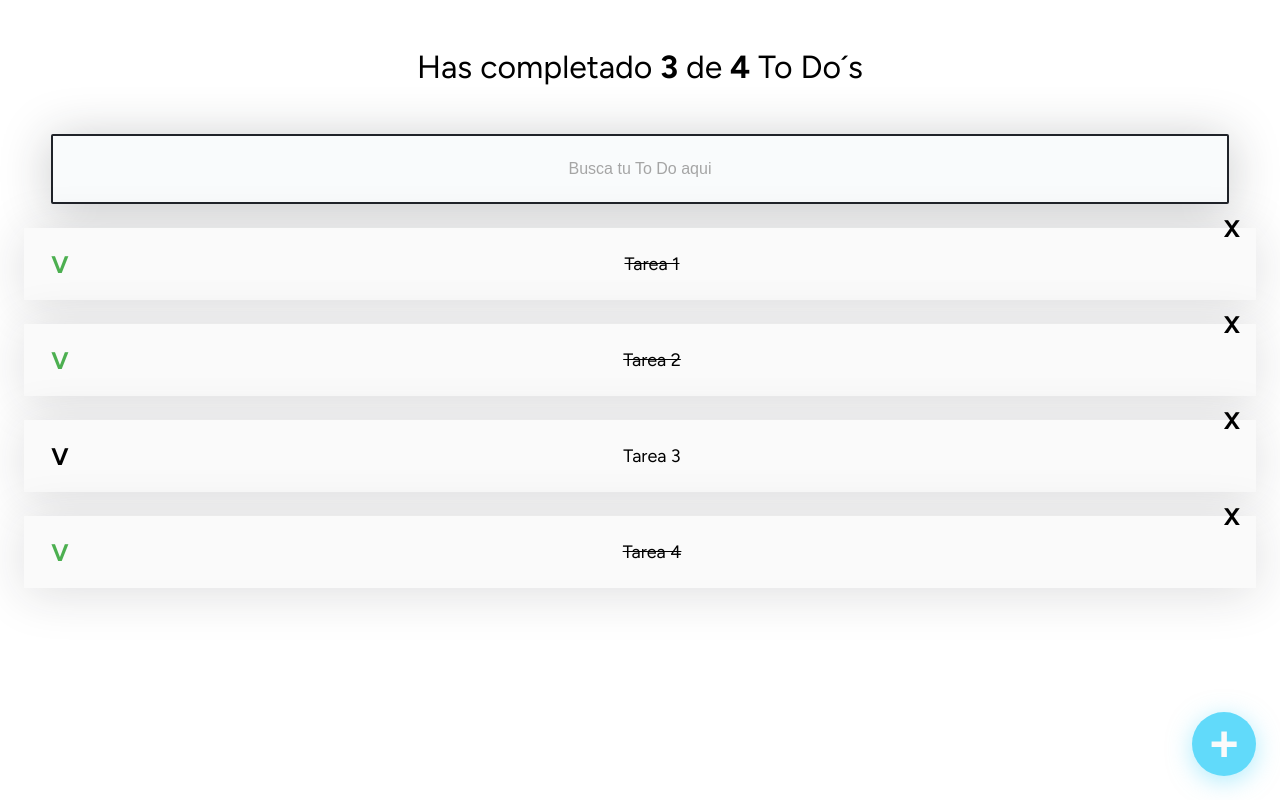
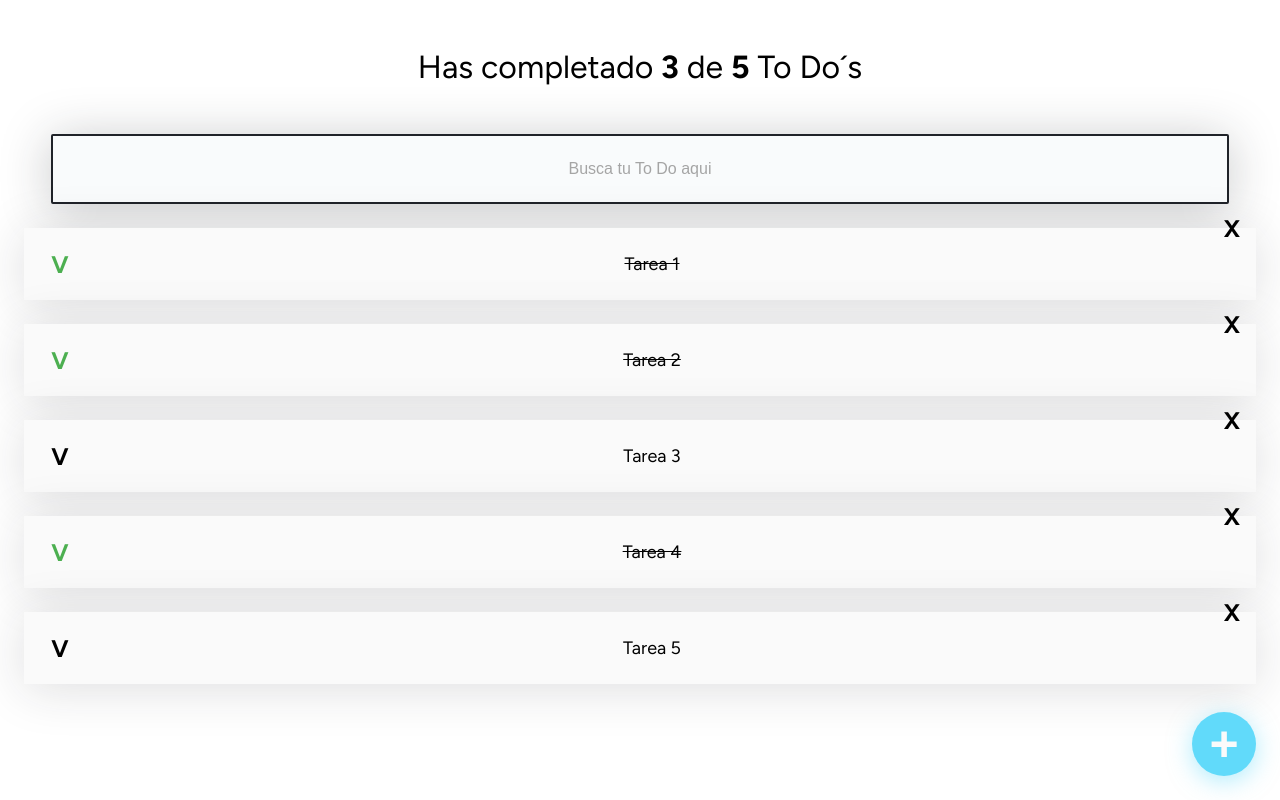
Before and after one commit to molano5858/to-do-list-react-project, a React (Create React App) app: page / in a window 1280 px wide. Built offline with nearby package versions, Linux system fonts and the light colour scheme.

Commit message:
Creating To do´s counter with state and sharing states with props

```diff
--- a/src/App.js
+++ b/src/App.js
@@ -1,4 +1,5 @@
 import './App.css';
+import React, {useState} from 'react';
 import { CreateTodoButton } from './components/CreateTodoButton';
 import { TodoCounter } from './components/TodoCounter';
 import { TodoItem } from './components/TodoItem';
@@ -10,18 +11,34 @@ const defaultTodos=[
   {text:'Tarea 2', completed:true},
   {text:'Tarea 3', completed:false},
   {text:'Tarea 4', completed:true},
+  {text:'Tarea 5', completed:false},
 ]
 
-const completedTodos=defaultTodos.filter((todo)=>todo.completed===true).length
+
 
 function App() {
+  const [todos,setTodos]=useState(defaultTodos)
+  const [searchValue,setSearchValue]=useState('')
+
+  const completedTodos=defaultTodos.filter((todo)=>todo.completed===true).length;
+  const totalTodos=todos.length
+
+  function searchHandler (event){
+    const text=event.target.value
+    setSearchValue(text)
+  }
+
   return (
     <div className="App">
-      <TodoCounter completed={completedTodos} total={defaultTodos.length}/>
-      <TodoSearch/>
+      <TodoCounter completed={completedTodos} total={totalTodos}/>
+      <TodoSearch
+        searchValue={searchValue}
+        setSearchValue={setSearchValue}
+        searchHandler={searchHandler}
+      />
       <TodoList>
         {
-         defaultTodos.map((todo)=>{
+         todos.map((todo)=>{
           return  < TodoItem key={todo.text} todoName={todo.text} completed={todo.completed}/>
         })
         }
--- a/src/components/CreateTodoButton.jsx
+++ b/src/components/CreateTodoButton.jsx
@@ -1,8 +1,12 @@
 import './CreateTodoButton.css'
+
+function handlerClick(){
+    console.log('Create To Do')
+}
 
 function CreateTodoButton (){
     return (
-        <button className='CreateTodoButton'>+</button>
+        <button className='CreateTodoButton' onClick={handlerClick}>+</button>
     )
 }
 
--- a/src/components/TodoItem.jsx
+++ b/src/components/TodoItem.jsx
@@ -6,7 +6,6 @@ function TodoItem ({todoName,completed}){
             <span className={`Icon Icon-check ${completed ? 'Icon-check--active':null }`}>V</span>
             <p className={`TodoItem-p ${completed?'TodoItem-p--complete':null}`}>{todoName}</p>
             <span className='Icon Icon-delete'>X</span>
-            {console.log(todoName,completed)}
         </li>
     )
 }
--- a/src/components/TodoSearch.jsx
+++ b/src/components/TodoSearch.jsx
@@ -1,9 +1,14 @@
 import './TodoSearch.css'
+import React,{useState} from 'react'
 
-function TodoSearch (){
+function TodoSearch ({searchValue,searchHandler}){
     return (
-        <input placeholder="Busca tu To Do aqui"  className='TodoSearch'/>
-
+        <input
+        placeholder="Busca tu To Do aqui"
+        className='TodoSearch'
+        value={searchValue}
+        onChange={searchHandler}
+         />
     )
 }
 
```
